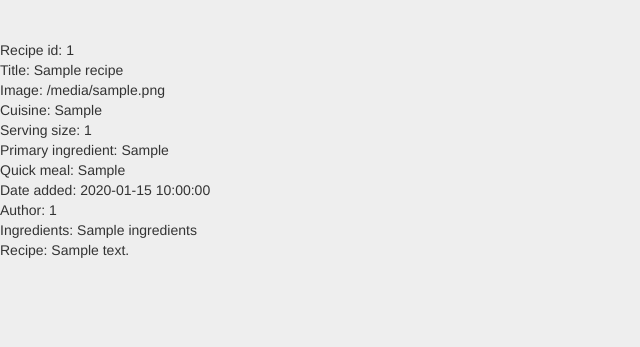
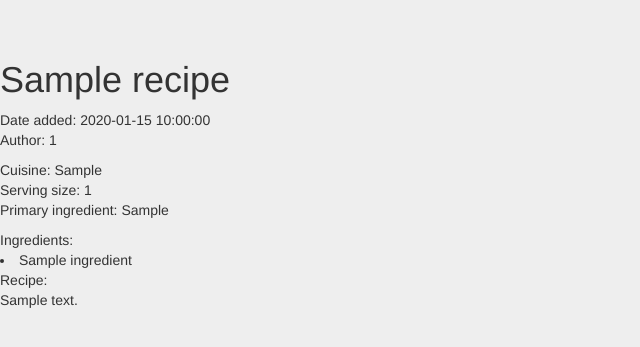
Before and after one commit to EdgeJ/recipeshelf, a Flask app: template recipeshelf/templates/recipe.html in a window 1280 px wide. Shown: the top 347 px of the page, without its empty margins (0-640 px from the left). Run offline with Flask 2, Linux system fonts and the light colour scheme; the template is opened without the code that fills it: most values are stand-ins (such as "Sample title", 1, 10 or a date in 2020); parts of the project's set-up code (start-up, migrations or seed data) failed here and were passed over; some libraries are stand-ins or nearby versions.

Commit message:
adding recipe index, user attribute to recipes

```diff
--- a/recipeshelf/models.py
+++ b/recipeshelf/models.py
@@ -29,6 +29,9 @@ class User(DB.Model):
     password = DB.Column(DB.String(20))
     email = DB.Column(DB.String(20), unique=True)
     superuser = DB.Column(DB.Boolean)
+    recipes_created = DB.relationship(
+        'Recipe', backref=DB.backref('user'), lazy='dynamic'
+    )
 
     def __init__(self, username, password, email, superuser=False):
         self.username = username
@@ -46,6 +49,7 @@ class Recipe(DB.Model):
     date_added = DB.Column(DB.DateTime)
     image_location = DB.Column(DB.String(80))
     quick_meal = DB.Column(DB.Boolean)
+    user_id = DB.Column(DB.Integer, DB.ForeignKey('user.id'))
     ingredients = DB.relationship(
         'Ingredient', secondary=RECIPE_INGREDIENTS,
         backref=DB.backref('recipe_using'), lazy='dynamic'
--- a/recipeshelf/templates/recipe.html
+++ b/recipeshelf/templates/recipe.html
@@ -1,19 +1,36 @@
 {% extends "base_layout.html" %}
 {% block title %}
-<title>Recipe</title>
+    <title>{{ recipe.title }}</title>
 {% endblock %}
 {% block body %}
-<div>
-  Recipe id: {{ recipe.id }}<br>
-  Title: {{ recipe.title }}<br>
-  Image: {{ recipe.image_location }}<br>
-  Cuisine: {{ recipe.recipe_contents.meal_type }}<br>
-  Serving size: {{ recipe.recipe_contents.serving_size }}<br>
-  Primary ingredient: {{ recipe.recipe_contents.primary_ingredient }}<br>
-  Quick meal: {{ recipe.quick_meal }}<br>
-  Date added: {{ recipe.date_added }}<br>
-  Author: {{ recipe.user_id }}<br>
-  Ingredients: {{ recipe.ingredients.all() }}<br>
-  Recipe: {{ recipe.recipe_contents.body }}<br>
-</div>
+    <div>
+        <h1>{{ recipe.title }}</h1>
+        {% if recipe.quick_meal == True %}
+            <b>Quick Recipe</b><br>
+        {% endif %}
+        <p>
+            Date added: {{ recipe.date_added }}<br>
+            Author: {{ recipe.user_id }}<br>
+        </p>
+        <div>
+            <p>
+            <!-- {{ recipe.image_location }} -->
+            Cuisine: {{ recipe.recipe_contents.meal_type }}<br>
+            Serving size: {{ recipe.recipe_contents.serving_size }}<br>
+            Primary ingredient: {{ recipe.recipe_contents.primary_ingredient }}<br>
+            </p>
+            <div>
+            Ingredients:<br>
+            {% for ingredient in recipe.ingredients.all() %}
+                <li>{{ ingredient.name }}</li>
+            {% endfor %}
+            </div>
+        </div>
+        <div>
+            <p>
+            Recipe:<br>
+            {{ recipe.recipe_contents.body }}
+            </p>
+        </div>
+    </div>
 {% endblock %}
--- a/recipeshelf/views.py
+++ b/recipeshelf/views.py
@@ -99,11 +99,18 @@ def create_recipe():
         return redirect(url_for('login'))
 
 
+@APP.route("/recipes")
+def show_all_recipes():
+    return render_template(
+        'all_recipes.html', recipes=recipeshelf.controller.get_all_recipes()
+    )
+
+
 @APP.route("/recipe/test")
 def test_create_recipe():
     new_recipe_id = recipeshelf.controller.create_recipe(
         'test', 'test type', 'primary_ingredient', 'test user_id',
-        '1', 'Lorum ipsum dolor si amet', False, 'ingredients', None
+        '1', 'Lorum ipsum dolor si amet', False, ['ingredients'], None
     )
     return redirect(url_for('view_recipe', recipe_id=new_recipe_id))
 
```
Also changed, not shown: recipeshelf/controller.py (+11 -3 lines), recipeshelf/templates/all_recipes.html (added, +12 -0 lines).
